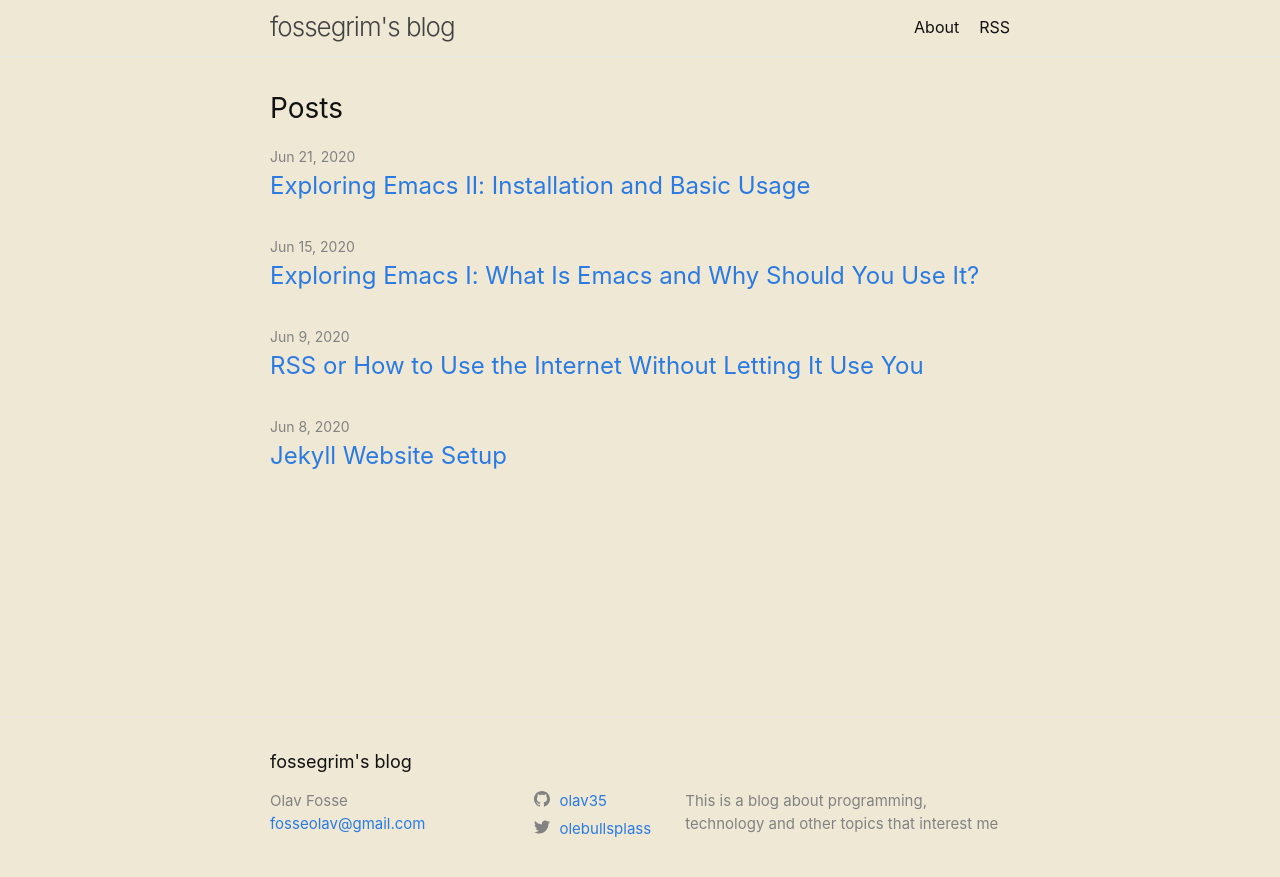
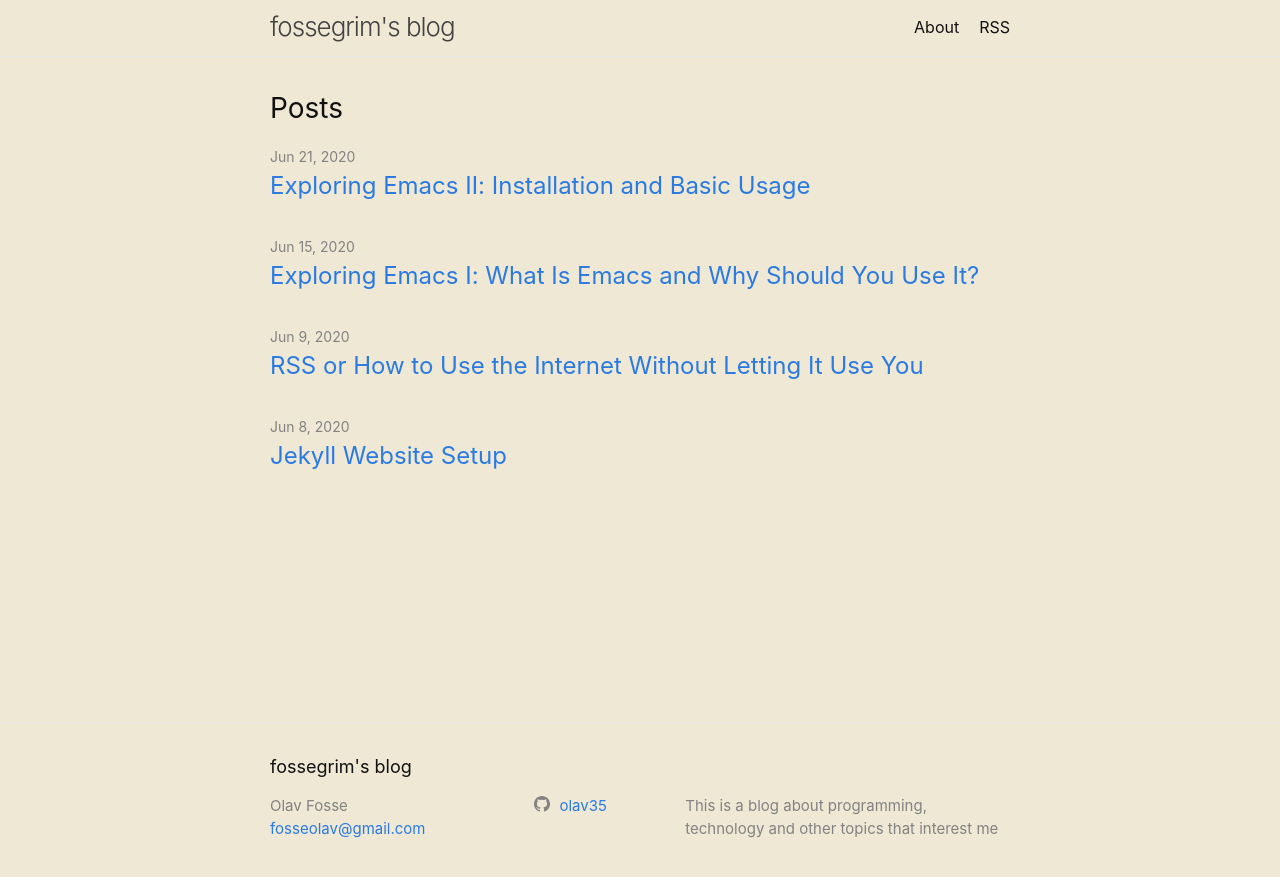
Before and after one commit to fossegrim/fossegr.im, a Jekyll site: the page built from index.markdown, in a window 1280 px wide. Shown: the top 877 px of the page. Built offline with Jekyll 4.4.1, drawn with Linux system fonts in a browser that asks for light colours.

Commit message:
Update _config.yml

```diff
--- a/_config.yml
+++ b/_config.yml
@@ -24,7 +24,6 @@
   This is a blog about programming, technology and other topics that interest me
 baseurl: "" # the subpath of your site, e.g. /blog
 url: "https://fossegr.im" # the base hostname & protocol for your site, e.g. http://example.com
-twitter_username: olebullsplass
 github_username: olav35
 author: Olav Fosse
 
```
